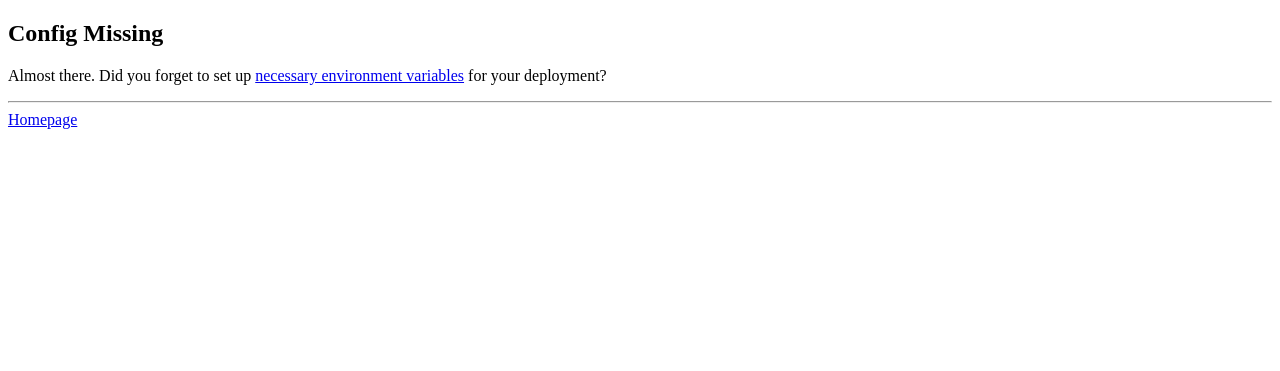
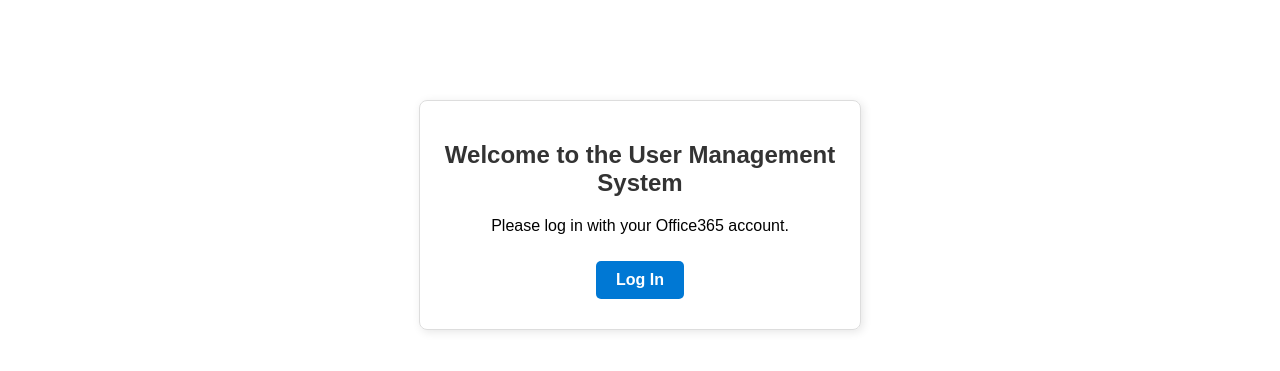
Before and after one commit to binhnguyen63/SoftwareDesign-Project, a Flask app: page / in a window 1280 px wide. Shown: the top 371 px of the page. Run offline with Flask 2, Linux system fonts and the light colour scheme; some libraries are stand-ins or nearby versions.

Commit message:
added crud

```diff
--- a/app.py
+++ b/app.py
@@ -1,28 +1,13 @@
-import identity
-import identity.web
 import requests
-from flask import Flask, redirect, render_template, request, session, url_for, g
-from flask_session import Session
+from flask import Flask, redirect, request, session, url_for, render_template,g,jsonify
+import app_config
 import psycopg2
-import app_config
+from urllib.parse import urlencode
+
 
 app = Flask(__name__)
 app.config.from_object(app_config)
-Session(app)
-
-# This section is needed for url_for("foo", _external=True) to automatically
-# generate http scheme when this sample is running on localhost,
-# and to generate https scheme when it is deployed behind reversed proxy.
-# See also https://flask.palletsprojects.com/en/2.2.x/deploying/proxy_fix/
-from werkzeug.middleware.proxy_fix import ProxyFix
-app.wsgi_app = ProxyFix(app.wsgi_app, x_proto=1, x_host=1)
-
-auth = identity.web.Auth(
-    session=session,
-    authority=app.config.get("AUTHORITY"),
-    client_id=app.config["CLIENT_ID"],
-    client_credential=app.config["CLIENT_SECRET"],
-)
+app.secret_key = "your_secret_key_here"  # Set a unique and secret key
 
 createDatabase = """
 CREATE TABLE IF NOT EXISTS users (
@@ -35,19 +20,8 @@ CREATE TABLE IF NOT EXISTS users (
 INSERT INTO users (email, name, role, status)
 VALUES (LOWER('tbnguy36@CougarNet.UH.EDU'), 'Nguyen, Binh', 'admin', TRUE)
 ON CONFLICT (email) DO NOTHING;
-
-INSERT INTO users (email, name, role, status)
-VALUES
-    (LOWER('tbnguy36@CougarNet.UH.EDU'), 'Nguyen, Binh', 'admin', TRUE),
-    (LOWER('jdoe@example.com'), 'John Doe', 'basicUser', TRUE),
-    (LOWER('janedoe@example.com'), 'Jane Doe', 'basicUser', TRUE),
-    (LOWER('michael.smith@example.com'), 'Michael Smith', 'vipUser', TRUE),
-    (LOWER('emily.jones@example.com'), 'Emily Jones', 'vipUser', TRUE),
-    (LOWER('alex.brown@example.com'), 'Alex Brown', 'basicUser', TRUE)
-ON CONFLICT (email) DO NOTHING;
 """
 
-# Before request: Set up database connection
 @app.before_request
 def before_request():
     """Create a database connection before each request."""
@@ -71,24 +45,141 @@ def after_request(response):
     g.db_conn.close()
     return response
 
+# Microsoft Login URL
 @app.route("/login")
 def login():
-    return render_template("login.html", version=identity.__version__, **auth.log_in(
-        scopes=app_config.SCOPE,  # Have user consent to scopes during log-in
-        redirect_uri=url_for("auth_response", _external=True),  # Optional. If present, this absolute URL must match your app's redirect_uri registered in Azure Portal
-    ))
+    auth_url = f"{app_config.AUTHORITY}/oauth2/v2.0/authorize?"
+    auth_params = {
+        'client_id': app_config.CLIENT_ID,
+        'response_type': 'code',
+        'redirect_uri': url_for('auth_response', _external=True),
+        'scope': ' '.join(app_config.SCOPE),
+        'state': '12345'  # Security measure
+    }
+    return redirect(auth_url + urlencode(auth_params))
 
+@app.route("/add_user", methods=["POST"])
+def add_user():
+    data = request.json  # Get JSON data from frontend
+    email = data.get("email").lower()
+    name = data.get("name")
+    role = data.get("role", "basicUser")  # Default role if not provided
+    status = data.get("status", True)  # Default status to active (True) if not provided
+
+    # Check if the user already exists in the database
+    g.db_cursor.execute("SELECT * FROM users WHERE email = %s", (email,))
+    user = g.db_cursor.fetchone()  # Use fetchone to get a single result
+
+    # If the user exists and is deactivated, return 401 Unauthorized
+    if user:
+        if not user[3]:  # Assuming user[3] is the 'status' column in your database
+            return jsonify({"error": "User is deactivated."}), 401
+
+    # If the user doesn't exist or is active, insert or do nothing
+    if not user:
+        g.db_cursor.execute(
+            "INSERT INTO users (email, name, role, status) VALUES (%s, %s, %s, %s) ON CONFLICT (email) DO NOTHING",
+            (email, name, role, status),
+        )
+        g.db_conn.commit()
+
+    return jsonify({"message": "User added successfully"}), 201
+
+
+@app.route("/update_user", methods=["POST"])
+def update_user():
+    # if "user" not in session:
+    #     return "Unauthorized", 403
+
+    updated_users = request.json.get('users')  # Get the updated users from the request
+    print("updated user:" ,updated_users)
+    for user_data in updated_users:
+        email = user_data.get("email").lower()
+        new_name = user_data.get("name")
+        new_role = user_data.get("role")
+        new_status = user_data.get("status")
+        if user_data.get("status") == "True":
+            new_status = True
+        else:
+            new_status = False
+        # Prepare the SQL query to update the user information
+        query = """
+            UPDATE users
+            SET name = %s, role = %s, status = %s
+            WHERE email = %s
+        """
+        g.db_cursor.execute(query, (new_name, new_role, new_status, email))
+        g.db_conn.commit()
+
+    return {"message": "User information updated successfully"}, 200
+
+@app.route("/delete_user", methods=["POST"])
+def delete_user():
+
+    data = request.json
+    email = data.get("email").lower()
+    print("deleteing email: ",email)
+    # Check if the user exists before attempting to delete
+    g.db_cursor.execute("SELECT * FROM users WHERE email = %s", (email,))
+    user = g.db_cursor.fetchone()
+    if not user:
+        return {"message": "User not found"}, 404
+
+    g.db_cursor.execute("DELETE FROM users WHERE email = %s", (email,))
+    g.db_conn.commit()
+    return {"message": "User deleted"}, 200
+
+
+# Authentication Callback
+@app.route(app_config.REDIRECT_PATH)
+def auth_response():
+    code = request.args.get('code')
+    if not code:
+        return "Error: No authorization code received", 400
+
+    token_url = f"{app_config.AUTHORITY}/oauth2/v2.0/token"
+    token_data = {
+        'client_id': app_config.CLIENT_ID,
+        'client_secret': app_config.CLIENT_SECRET,
+        'code': code,
+        'grant_type': 'authorization_code',
+        'redirect_uri': url_for('auth_response', _external=True),
+    }
+
+    token_response = requests.post(token_url, data=token_data)
+    token_info = token_response.json()
+    access_token = token_info.get('access_token')
+
+    if access_token:
+        session['access_token'] = access_token
+
+        # Fetch user info from Microsoft Graph API
+        graph_url = 'https://graph.microsoft.com/v1.0/me'
+        headers = {'Authorization': f'Bearer {access_token}'}
+        user_info = requests.get(graph_url, headers=headers).json()
+
+        session['user'] = {
+            'name': user_info.get('displayName').lower(),
+            'email': user_info.get('userPrincipalName').lower(),
+        }
+        url = f"http://localhost:{app_config.PORT}/add_user"
+        data = session['user']
+        res = requests.post(url,json=data)
+        return redirect(url_for('index'))
+
+    return "Error: Unable to retrieve token", 400
+
+# Home Page
+@app.route("/")
+def index():
+    user = session.get("user")  # Get user info from session
+    return render_template("index.html", user=user)
+
+# Logout
 @app.route("/logout")
 def logout():
-    return redirect(auth.log_out(url_for("index", _external=True)))
-
-@app.route("/")
-def index():
-    if not (app.config["CLIENT_ID"] and app.config["CLIENT_SECRET"]):
-        return render_template('config_error.html')
-    if not auth.get_user():
-        return redirect(url_for("login"))
-    return render_template('index.html', user=auth.get_user(), version=identity.__version__)
+    session.clear()  # Clear session
+    return redirect("https://login.microsoftonline.com/common/oauth2/v2.0/logout?post_logout_redirect_uri=" + url_for('index', _external=True))
 
 @app.route("/admin")
 def admin_dash():
@@ -97,29 +188,5 @@ def admin_dash():
     print("users: ", users)
     return render_template("admin.html",users=users)
 
-@app.route(app_config.REDIRECT_PATH)
-def auth_response():
-    result = auth.complete_log_in(request.args)
-    if "error" in result:
-        return render_template("auth_error.html", result=result)
-
-    user = auth.get_user()
-    if user:
-        name = user.get("name").lower()
-        email = user.get("preferred_username").lower()  # Email
-        session["user"] = {"name": name, "email": email}
-
-        # Check if the user already exists in the database
-        g.db_cursor.execute("SELECT * FROM users WHERE email = %s", (email,))
-        existing_user = g.db_cursor.fetchone()
-
-        if not existing_user:
-            # Insert user if not exists
-            g.db_cursor.execute("INSERT INTO users (email, name, role, status) VALUES (%s, %s, %s, %s)",
-                               (email, name, "basicuser", True))
-            g.db_conn.commit()
-
-    return redirect(url_for("index"))
-
 if __name__ == "__main__":
     app.run(host='localhost', port=5002)
--- a/app_config.py
+++ b/app_config.py
@@ -7,8 +7,9 @@ print("here",CLIENT_ID)
 # Application's generated client secret: never check this into source control!
 CLIENT_SECRET = os.getenv("CLIENT_SECRET")
 
-# AUTHORITY = "https://login.microsoftonline.com/common"  # For multi-tenant app
-AUTHORITY = f"https://login.microsoftonline.com/{os.getenv('TENANT_ID', 'common')}"
+AUTHORITY = "https://login.microsoftonline.com/common"  # For multi-tenant app
+# AUTHORITY = f"https://login.microsoftonline.com/{os.getenv('TENANT_ID', 'common')}"
+
 
 REDIRECT_PATH = "/getAToken"  # Used for forming an absolute URL to your redirect URI.
 # The absolute URL must match the redirect URI you set
--- /dev/null
+++ b/fsdf.txt
@@ -0,0 +1 @@
+updatedUsers
--- a/templates/index.html
+++ b/templates/index.html
@@ -2,33 +2,56 @@
 <html lang="en">
   <head>
     <meta charset="UTF-8" />
-    <title>Microsoft Identity Python Web App: Index</title>
+    <meta name="viewport" content="width=device-width, initial-scale=1.0" />
+    <title>User Authentication</title>
+    <style>
+      body {
+        font-family: Arial, sans-serif;
+        text-align: center;
+        margin-top: 100px;
+      }
+      .container {
+        max-width: 400px;
+        margin: auto;
+        padding: 20px;
+        border: 1px solid #ddd;
+        border-radius: 8px;
+        box-shadow: 2px 2px 10px rgba(0, 0, 0, 0.1);
+      }
+      h2 {
+        color: #333;
+      }
+      .btn {
+        display: inline-block;
+        padding: 10px 20px;
+        margin: 10px;
+        text-decoration: none;
+        color: white;
+        background-color: #0078d4;
+        border-radius: 5px;
+        font-weight: bold;
+      }
+      .btn:hover {
+        background-color: #005a9e;
+      }
+    </style>
   </head>
   <body>
-    <h1>Microsoft Identity Python Web App</h1>
-    <h2>Welcome {{ user.get("name") }}!</h2>
+    <div class="container">
+      {% if user %}
+      <h2>Welcome, {{ user.name }}!</h2>
+      <p>Email: {{ user.email }}</p>
+      <div>
+        <a href="{{ url_for('admin_dash') }}">Go To Admin DashBoard</a>
+      </div>
 
-    <ul>
-      {% if config.get("ENDPOINT") %}
-      <li><a href="/call_downstream_api">Call a downstream API</a></li>
-      {% endif %} {% if config.get("B2C_PROFILE_AUTHORITY") %}
-      <li>
-        <a
-          href='{{config.get("B2C_PROFILE_AUTHORITY")}}?client_id={{config.get("CLIENT_ID")}}'
-          >Edit Profile</a
-        >
-      </li>
-      {% endif %} {% if user.get("preferred_username").lower() ==
-      config.get("ADMIN")%}
-      <a href="/admin">Go to Admin Dashboard</a>
+      <a class="btn" href="{{ url_for('logout') }}">Log Out</a>
+
+      {% else %}
+      <h2>Welcome to the User Management System</h2>
+      <p>Please log in with your Office365 account.</p>
+      <a class="btn" href="{{ url_for('login') }}">Log In</a>
       {% endif %}
-
-      <li><a href="/logout">Logout</a></li>
-    </ul>
-
-    <hr />
-    <footer style="text-align: right">
-      Powered by Identity Web {{ version }}
-    </footer>
+    </div>
   </body>
 </html>
```
Also changed, not shown: app2.py (added, +125 -0 lines), index copy.html (added, +36 -0 lines), templates/admin.html (+140 -25 lines), templates/login.html (+18 -20 lines).
